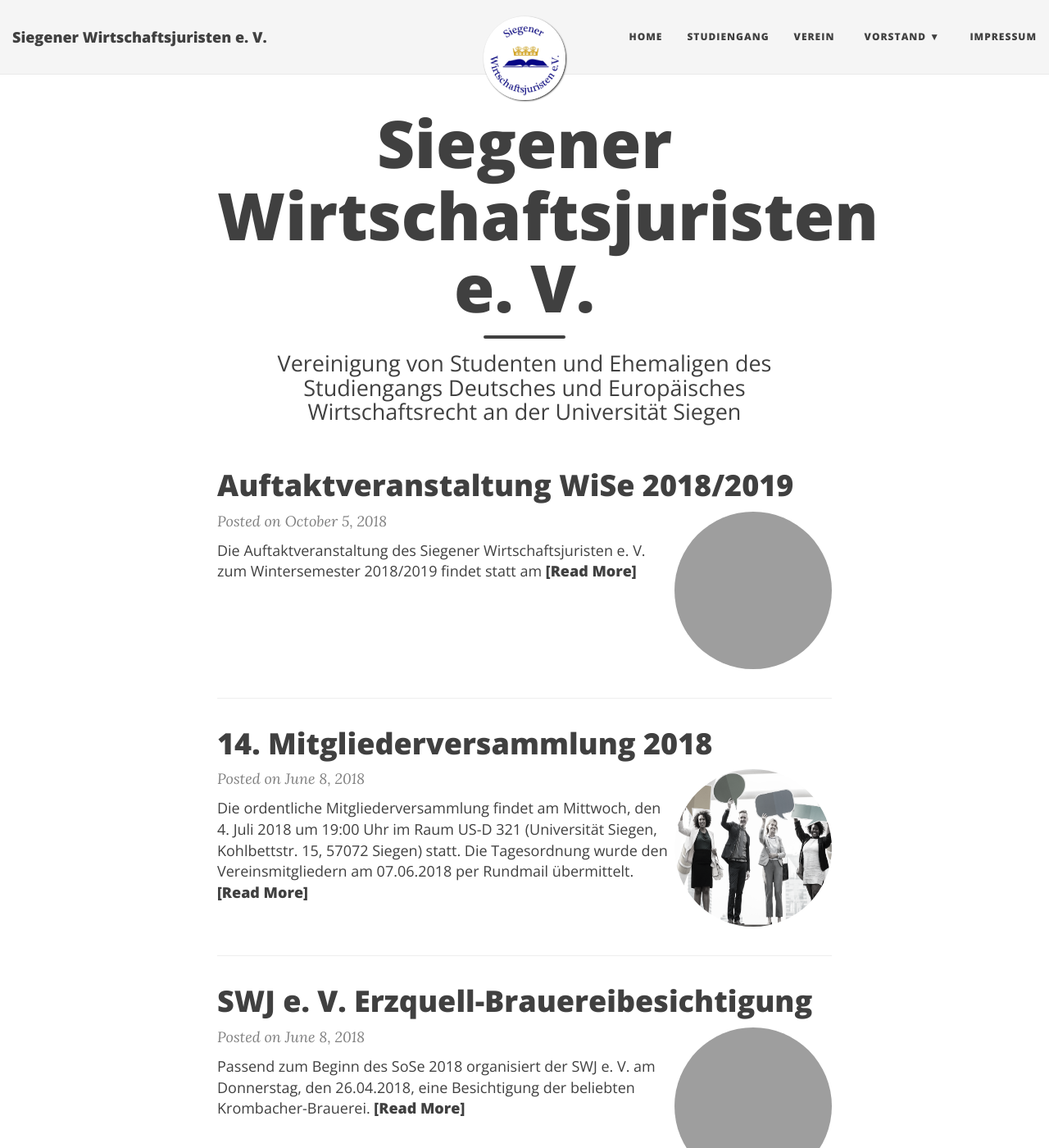
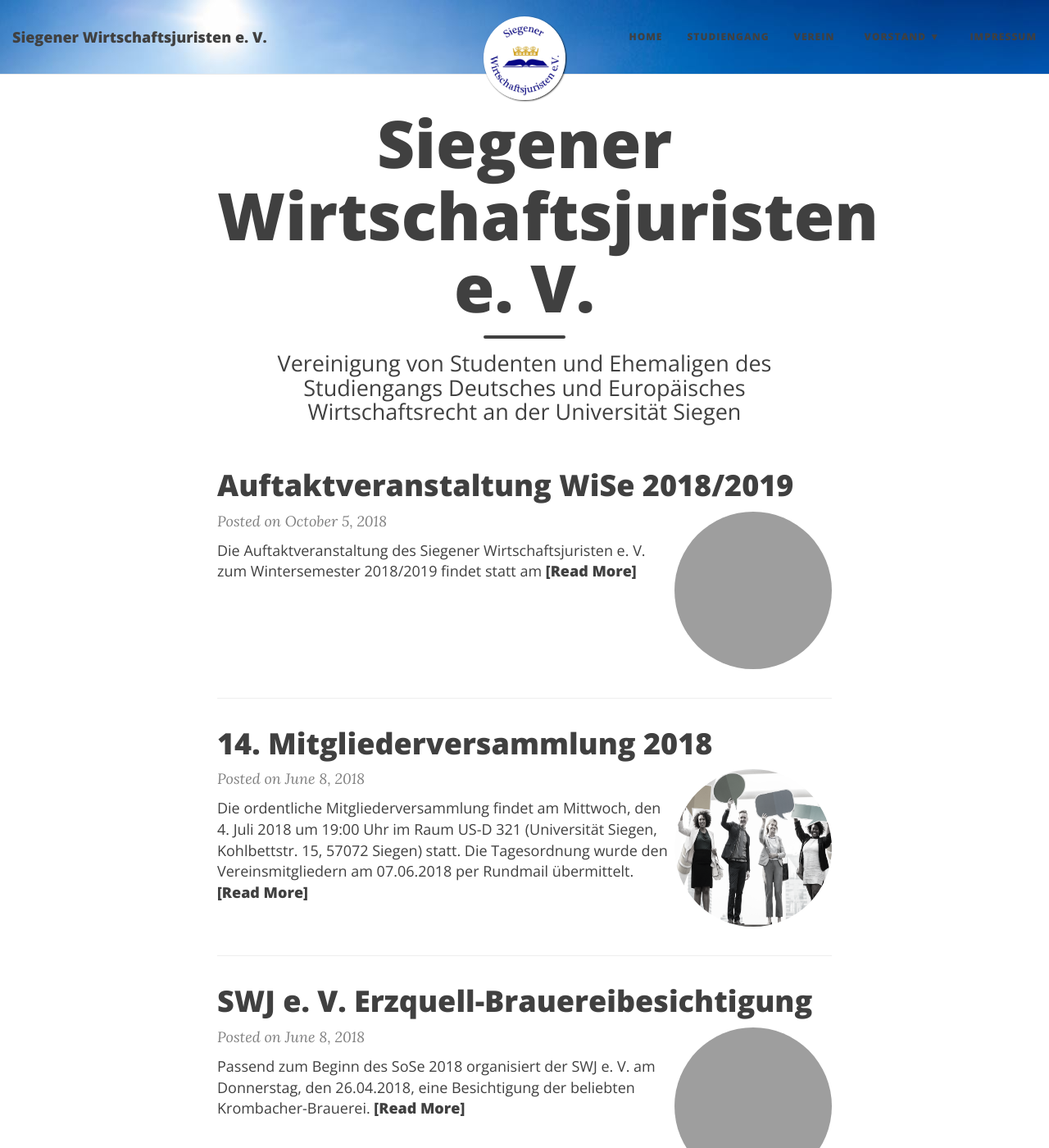
Before and after one commit to dewrs/dewrs.github.io, a Jekyll site: the page built from index.html, in a window 1280 px wide and 1400 px high. Shown: the whole window at 82% size. Built offline with Jekyll 4.4.1, drawn with Linux system fonts in a browser that asks for light colours; nearby versions of some CDN libraries; the list of posts is cut into pages by our own code; grey boxes are pictures that could not be loaded.

Commit message:
Update _config.yml
changed nav-bar image

```diff
--- a/_config.yml
+++ b/_config.yml
@@ -60,7 +60,7 @@
 # Alternatively, the navbar, footer, and page background can be set to use background images
 # instead of colour
 
-# navbar-img: "/img/bgimage.png"
+navbar-img: "/img/unteres_schloss_winter.jpg"
 # footer-img: "/img/bgimage.png"
 # page-img: "/img/bgimage.png"
 
```
